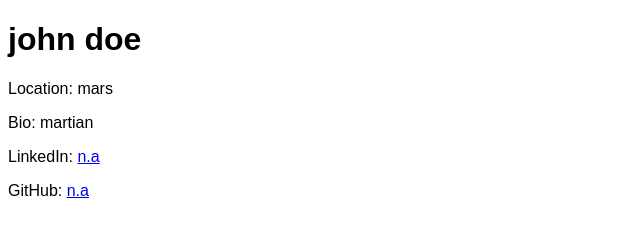
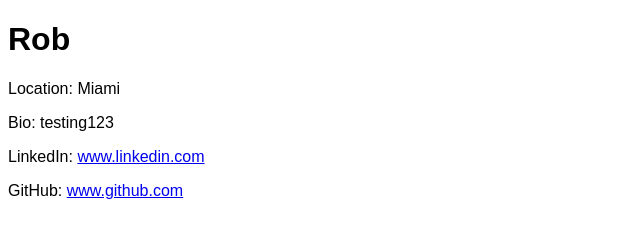
Before and after one commit to Blade7unner/Stu-Mini-Project, a website: page portfolio.html in a window 1280 px wide. Shown: the whole page, without its empty margins (0-640 px from the left). Drawn offline with Linux system fonts and the light colour scheme.

Commit message:
portfolio

```diff
--- a/portfolio.html
+++ b/portfolio.html
@@ -4,17 +4,17 @@
         <head>
           <meta charset="UTF-8">
           <meta name="viewport" content="width=device-width, initial-scale=1.0">
-          <title>john doe's Portfolio</title>
+          <title>Rob's Portfolio</title>
           <style>
             body { font-family: Arial, sans-serif; }
             /* Add more styles here */
           </style>
         </head>
         <body>
-          <h1>john doe</h1>
-          <p>Location: mars</p>
-          <p>Bio: martian</p>
-          <p>LinkedIn: <a href="n.a">n.a</a></p>
-          <p>GitHub: <a href="n.a">n.a</a></p>
+          <h1>Rob</h1>
+          <p>Location: Miami</p>
+          <p>Bio: testing123</p>
+          <p>LinkedIn: <a href="www.linkedin.com">www.linkedin.com</a></p>
+          <p>GitHub: <a href="www.github.com">www.github.com</a></p>
         </body>
         </html>
```
